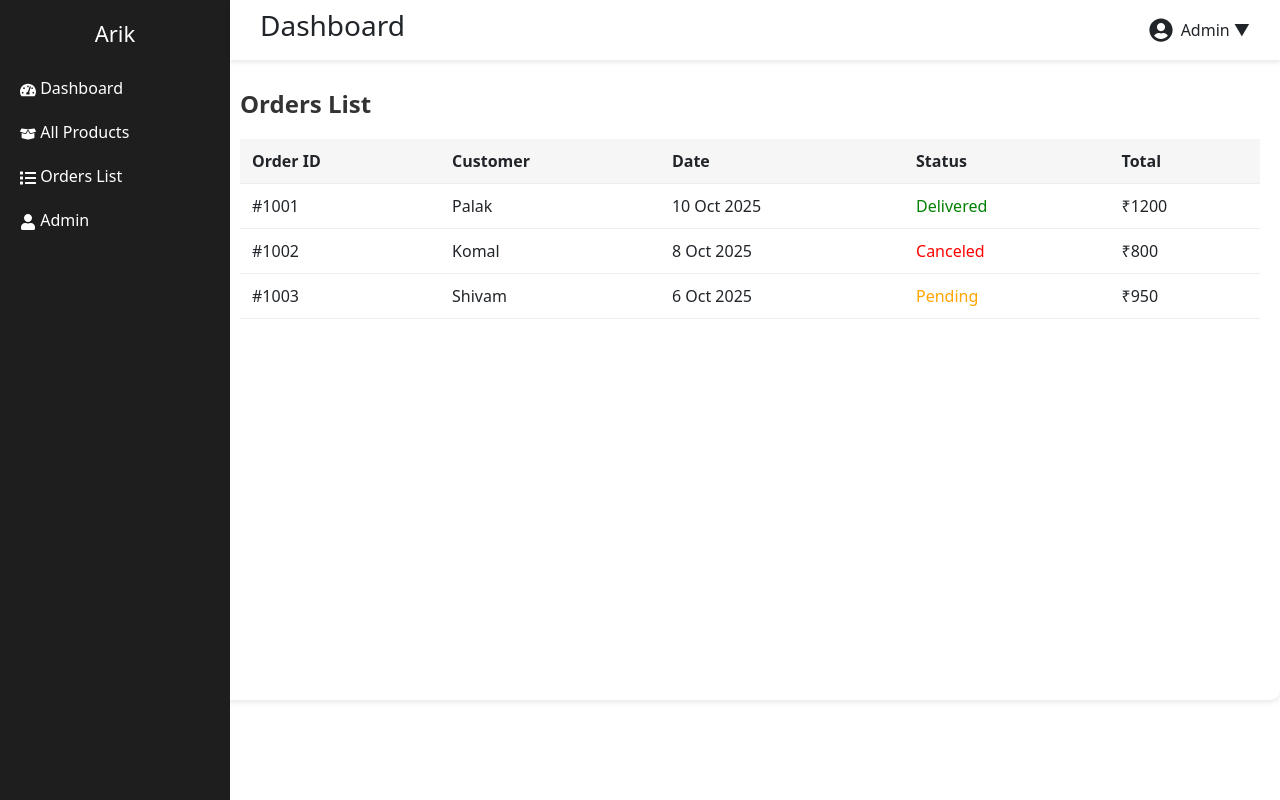
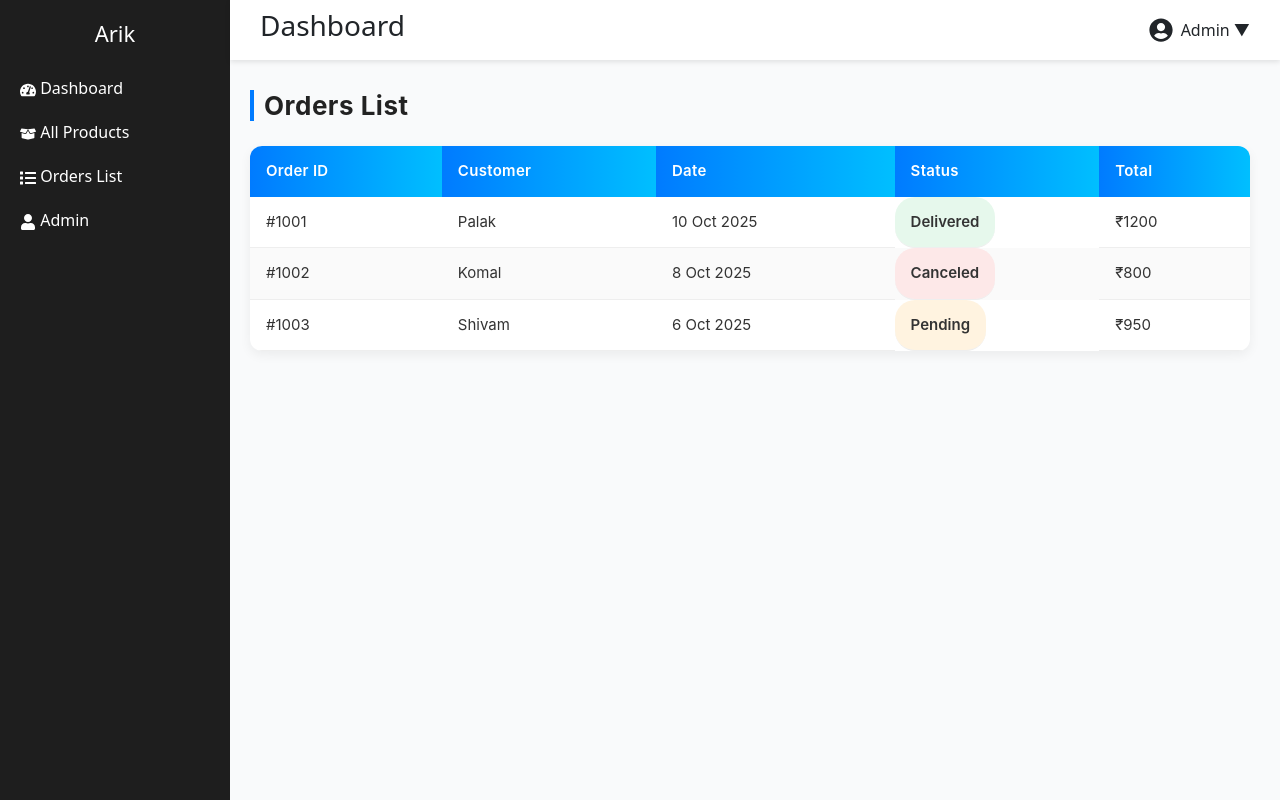
Before and after one commit to palakpurohit7072-wq/Shreeji, a React (Vite) app in the folder my-react-app/: page /admin/orders in a window 1280 px wide. Built offline with nearby package versions, Linux system fonts and the light colour scheme.

Commit message:
new edit

```diff
--- a/my-react-app/src/Adminpanel/Styles/AdminPages.css
+++ b/my-react-app/src/Adminpanel/Styles/AdminPages.css
@@ -1,45 +1,102 @@
 .admin-page-container {
-  padding: 90px 20px 20px; /* ✅ top padding instead of margin-top */
+  padding: 90px 30px 30px; /* top padding for header spacing */
   margin-left: 220px; /* sidebar space */
-  background: #fff;
-  border-radius: 10px;
-  box-shadow: 0 2px 6px rgba(0, 0, 0, 0.1);
-  min-height: calc(100vh - 100px);
-}
-/* Optional - make heading look better */
-.admin-page-container h2 {
-  margin-bottom: 20px;
-  font-size: 24px;
-  font-weight: 600;
-  color: #333;
+  background: #f9fafb; /* light gray background for contrast */
+  min-height: 100vh;
+  font-family: "Inter", sans-serif;
 }
 
+/* Heading Style */
+.admin-page-container h2 {
+  margin-bottom: 25px;
+  font-size: 26px;
+  font-weight: 700;
+  color: #222;
+  letter-spacing: 0.5px;
+  border-left: 4px solid #007bff;
+  padding-left: 10px;
+}
+
+/* Table Wrapper */
 .admin-page-container .admin-table {
   width: 100%;
-  border-collapse: collapse;
-  margin-top: 15px;
+  border-collapse: separate;
+  border-spacing: 0;
+  background: #fff;
+  border-radius: 12px;
+  overflow: hidden;
+  box-shadow: 0 4px 12px rgba(0, 0, 0, 0.06);
+  transition: all 0.3s ease;
 }
 
-.admin-page-container .admin-table th,
+/* Table Header */
+.admin-page-container .admin-table th {
+  background: linear-gradient(90deg, #007bff, #00bfff);
+  color: #fff;
+  text-align: left;
+  padding: 14px 16px;
+  font-weight: 600;
+  font-size: 15px;
+  letter-spacing: 0.3px;
+}
+
+/* Table Cells */
 .admin-page-container .admin-table td {
-  padding: 10px 12px;
+  padding: 14px 16px;
+  font-size: 15px;
+  color: #333;
   border-bottom: 1px solid #eee;
 }
 
-
-.admin-page-container .admin-table th {
-  background-color: #f6f6f6;
-  text-align: left;
+/* Alternate Row Background */
+.admin-page-container .admin-table tr:nth-child(even) {
+  background: #fafafa;
 }
 
+/* Hover Effect */
+.admin-page-container .admin-table tr:hover {
+  background: #f1f7ff;
+  transition: background 0.25s ease;
+}
+
+/* Status Colors (with soft background badges) */
 .admin-page-container .delivered {
-  color: green;
+  color: #0a8f3c;
+  background: #e6f8ec;
+  padding: 5px 10px;
+  border-radius: 20px;
+  font-weight: 600;
+  display: inline-block;
 }
 
 .admin-page-container .canceled {
-  color: red;
+  color: #d93025;
+  background: #fde8e8;
+  padding: 5px 10px;
+  border-radius: 20px;
+  font-weight: 600;
+  display: inline-block;
 }
 
 .admin-page-container .pending {
-  color: orange;
+  color: #ff9800;
+  background: #fff3e0;
+  padding: 5px 10px;
+  border-radius: 20px;
+  font-weight: 600;
+  display: inline-block;
 }
+
+/* Responsive tweaks */
+@media (max-width: 768px) {
+  .admin-page-container {
+    margin-left: 0;
+    padding: 80px 15px;
+  }
+
+  .admin-page-container .admin-table th,
+  .admin-page-container .admin-table td {
+    font-size: 13px;
+    padding: 10px;
+  }
+}
```
